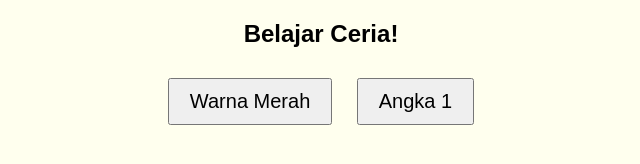
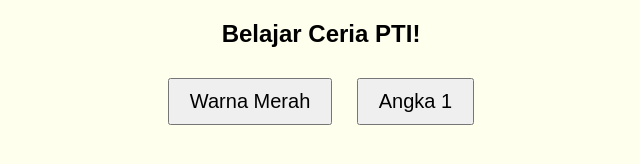
Before and after one commit to Anitadwikurniawati/Platform-Pendidikan-Anak-Usia-Dini-Interaktif, a plain HTML site: page index.html in a window 1280 px wide. Shown: the whole page, without its empty margins (319-959 px from the left). Drawn offline with Linux system fonts and the light colour scheme.

Commit message:
tambah PTI

```diff
--- a/index.html
+++ b/index.html
@@ -8,7 +8,7 @@
   </style>
 </head>
 <body>
-  <h2>Belajar Ceria!</h2>
+  <h2>Belajar Ceria PTI!</h2>
   <button onclick="respon('Merah')">Warna Merah</button>
   <button onclick="respon('1')">Angka 1</button>
   <p id="output"></p>
```
